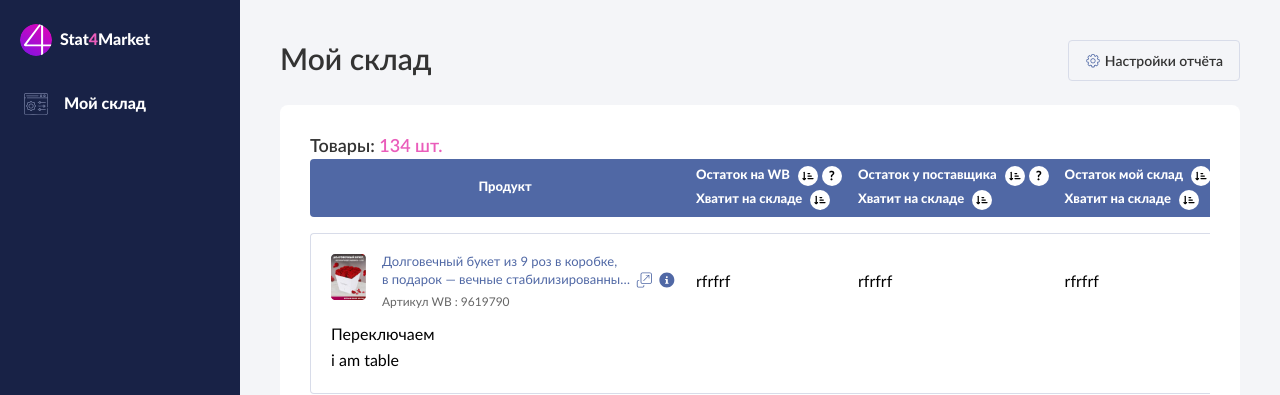
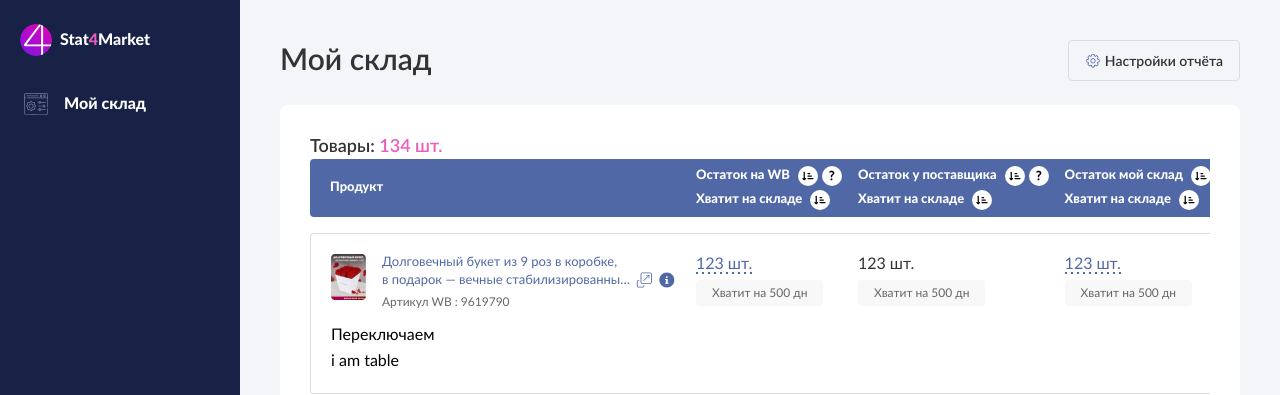
Before and after one commit to dartweider2000/stat4market-test, a Vue app: page / in a window 1280 px wide. Shown: the top 395 px of the page. Built offline with nearby package versions, Linux system fonts and the light colour scheme.

Commit message:
almost did first row

```diff
--- a/package.json
+++ b/package.json
@@ -11,6 +11,7 @@
     "type-check": "vue-tsc --build --force"
   },
   "dependencies": {
+    "@vueuse/core": "^11.0.3",
     "pinia": "^2.1.7",
     "vue": "^3.4.29",
     "vue-router": "^4.3.3"
--- /dev/null
+++ b/src/components/blue-button.vue
@@ -0,0 +1,25 @@
+<script setup lang="ts">
+  withDefaults(
+    defineProps<{
+      to?: string;
+    }>(),
+    { to: "/" }
+  );
+
+  defineSlots<{
+    default: () => any;
+  }>();
+</script>
+
+<template>
+  <router-link :to="to" class="btn">
+    <slot> Посмотреть </slot>
+  </router-link>
+</template>
+
+<style scoped lang="scss">
+  .btn {
+    @apply px-[8px] py-[5px] text-center rounded-[4px] bg-[--blue] text-white leading-[16px];
+    font-size: 12px;
+  }
+</style>
--- /dev/null
+++ b/src/components/icon/icon-close.vue
@@ -0,0 +1,10 @@
+<script setup lang="ts"></script>
+
+<template>
+  <symbol id="close" viewBox="0 0 10 10">
+    <path d="M0.5 0.5L9.5 9.5" stroke="currentColor" />
+    <path d="M9.5 0.5L0.5 9.5" stroke="currentColor" />
+  </symbol>
+</template>
+
+<style scoped lang="scss"></style>
--- a/src/components/main-table/main-table-cols.vue
+++ b/src/components/main-table/main-table-cols.vue
@@ -47,7 +47,6 @@
       }
       // .colgroup__col_8
       &_8 {
-        // @apply min-w-[190px] w-full;
       }
     }
   }
--- a/src/components/main-table/main-table-header/main-table-header.vue
+++ b/src/components/main-table/main-table-header/main-table-header.vue
@@ -91,7 +91,7 @@
     }
 
     &__inner {
-      @apply grid gap-[4px] whitespace-nowrap;
+      @apply grid gap-[4px] whitespace-nowrap text-left;
     }
 
     // .table-header__product
@@ -99,33 +99,33 @@
       @apply text-white leading-[18px] rounded-l-[4px];
       font-size: 13px;
     }
-    // .table-header__wb-rest
     &__wb-rest {
-      // @apply min-w-[150px];
     }
     // .table-header__provider-rest
     &__provider-rest {
-      // @apply min-w-[195px];
     }
     // .table-header__my-rest
     &__my-rest {
-      // @apply min-w-[175px];
     }
     // .table-header__all-rest
     &__all-rest {
-      // @apply min-w-[140px];
     }
     // .table-header__in-road
     &__in-road {
-      // @apply min-w-[150px];
+      & > * {
+        @apply whitespace-normal;
+      }
     }
     // .table-header__order-speed
     &__order-speed {
-      // @apply min-w-[155px];
     }
     // .table-header__change-history
     &__change-history {
       @apply rounded-r-[4px];
+
+      & > * {
+        @apply whitespace-normal;
+      }
     }
   }
 </style>
--- a/src/components/main-table/main-table-row.vue
+++ b/src/components/main-table/main-table-row.vue
@@ -1,5 +1,16 @@
 <script setup lang="ts">
   import ProductDescription from "@/components/product-description.vue";
+  import StorageCell from "@/components/storage-cell.vue";
+  import SelectionNumber from "@/components/selection-number.vue";
+  import BlueButton from "@/components/blue-button.vue";
+  import { ref } from "vue";
+
+  const num = ref<number>(123);
+  const changeValueHandler = (v: number) => {
+    num.value = v || 0;
+  };
+
+  const specNum = ref<number>(30);
 </script>
 
 <template>
@@ -13,25 +24,69 @@
       </div>
     </td>
     <td class="data-row__data">
-      <div class="data-row__cell">rfrfrf</div>
+      <div class="data-row__cell">
+        <storage-cell :days="500">
+          <selection-number
+            :value="num"
+            :can-interactive="true"
+            @change-value="changeValueHandler"
+          />
+        </storage-cell>
+      </div>
     </td>
     <td class="data-row__data">
-      <div class="data-row__cell">rfrfrf</div>
+      <div class="data-row__cell">
+        <storage-cell :days="500">
+          <selection-number :value="num" :can-interactive="false" />
+        </storage-cell>
+      </div>
     </td>
     <td class="data-row__data">
-      <div class="data-row__cell">rfrfrf</div>
+      <div class="data-row__cell">
+        <storage-cell :days="500">
+          <selection-number
+            :value="num"
+            :can-interactive="true"
+            @change-value="changeValueHandler"
+          />
+        </storage-cell>
+      </div>
     </td>
     <td class="data-row__data">
-      <div class="data-row__cell">rfrfrf</div>
+      <div class="data-row__cell">
+        <storage-cell :days="500">
+          <selection-number :value="num" :can-interactive="false" />
+        </storage-cell>
+      </div>
     </td>
     <td class="data-row__data">
-      <div class="data-row__cell">rfrfrf</div>
+      <div class="data-row__cell">
+        <selection-number
+          :value="num"
+          :can-interactive="true"
+          @change-value="changeValueHandler"
+        />
+      </div>
     </td>
     <td class="data-row__data">
-      <div class="data-row__cell">rfrfrf</div>
+      <div class="data-row__cell">
+        <div class="order-speed">
+          <selection-number
+            :value="num"
+            :can-interactive="true"
+            measure="шт. / день"
+            @change-value="changeValueHandler"
+          />
+          <div class="order-speed__computed">
+            {{ num * specNum }} шт. / {{ specNum }} дней
+          </div>
+        </div>
+      </div>
     </td>
     <td class="data-row__data">
-      <div class="data-row__cell">rfrfrf</div>
+      <div class="data-row__cell">
+        <blue-button />
+      </div>
     </td>
   </tr>
   <tr class="toggle-row">
@@ -62,6 +117,7 @@
     // .data-row__data
     &__data {
       @apply pt-[20px] pb-[12px] px-[8px] border-solid border-t-[1px] border-[--blue-light];
+      vertical-align: top;
 
       &:first-child {
         @apply pl-[20px] border-l-[1px] rounded-tl-[4px];
@@ -70,6 +126,9 @@
       &:last-child {
         @apply pr-[20px] border-r-[1px] rounded-tr-[4px];
       }
+
+      // &_vertical-start {
+      // }
     }
     // .data-row__cell
     &__cell {
@@ -102,4 +161,13 @@
       @apply px-[20px] pb-[20px] border-solid border-[1px] border-t-0 border-[--blue-light] rounded-b-[4px];
     }
   }
+
+  .order-speed {
+    @apply grid gap-[6px];
+    // .order-speed__computed
+    &__computed {
+      @apply text-[--black] leading-[20px];
+      font-size: 14px;
+    }
+  }
 </style>
--- a/src/components/product-description.vue
+++ b/src/components/product-description.vue
@@ -11,10 +11,10 @@
     </div>
     <div class="product__right">
       <div class="product__interactive">
-        <a href="/" class="product__link"
+        <router-link to="/" class="product__link"
           >Долговечный букет из 9 роз в коробке, в подарок — вечные
-          стабилизированные цветы,</a
-        >
+          стабилизированные цветы,
+        </router-link>
         <div class="product__icons">
           <a href="/" class="product__link-icon">
             <svg width="16" height="16">
--- /dev/null
+++ b/src/components/selection-number.vue
@@ -0,0 +1,156 @@
+<script setup lang="ts">
+  import { onClickOutside, useResizeObserver } from "@vueuse/core";
+  import { computed, onMounted, ref, toRefs, watch } from "vue";
+
+  const props = withDefaults(
+    defineProps<{
+      value: number;
+      measure?: string;
+      canInteractive?: boolean;
+    }>(),
+    { canInteractive: true, measure: "шт." }
+  );
+  const { value, canInteractive } = toRefs(props);
+
+  const emit = defineEmits<{
+    "change-value": [value: number];
+  }>();
+
+  const currentNumber = computed({
+    get: () => value.value,
+    set: (value: number) => emit("change-value", value),
+  });
+
+  const isInteractiveMode = ref<boolean>(false);
+  const localCopy = ref<number>(currentNumber.value);
+  const isSaved = computed(() => localCopy.value === currentNumber.value);
+  watch(currentNumber, (value) => {
+    localCopy.value = value;
+  });
+
+  const inputEl = ref<HTMLInputElement | null>(null);
+  const barEl = ref<HTMLElement | null>(null);
+  const barElWidth = ref<number>(0);
+  const barElWidthElHeight = computed(() => `${barElWidth.value + 20}px`);
+  useResizeObserver(barEl, () => {
+    barElWidth.value = barEl.value!.offsetWidth;
+  });
+
+  const openInteractiveMode = () => {
+    if (canInteractive.value) isInteractiveMode.value = true;
+  };
+
+  const acceptButtonClickHandler = () => {
+    currentNumber.value = localCopy.value;
+  };
+
+  const closeButtonClickHandler = () => {
+    localCopy.value = currentNumber.value;
+  };
+
+  onMounted(() => {
+    onClickOutside(inputEl, () => {
+      if (!inputEl.value) return;
+
+      isInteractiveMode.value = false;
+    });
+  });
+</script>
+
+<template>
+  <div class="selection-number">
+    <div v-if="!isInteractiveMode" class="selection-number__view view">
+      <div
+        ref="barEl"
+        class="view__bar"
+        :class="{ 'not-interactive': !canInteractive }"
+        @click="openInteractiveMode"
+      >
+        <div class="view__number">{{ localCopy }}</div>
+        <div v-if="isSaved" class="view__measure">{{ measure }}</div>
+        <svg v-if="canInteractive" height="2" class="view__decoration">
+          <line
+            x1="0"
+            y1="50%"
+            x2="100%"
+            y2="1"
+            stroke="var(--blue)"
+            stroke-width="2"
+            stroke-dasharray="2 4"
+          />
+        </svg>
+      </div>
+      <div v-if="!isSaved" class="view__confirm">
+        <button class="view__accept" @click="acceptButtonClickHandler">
+          <svg width="12" height="12">
+            <use xlink:href="#check"></use>
+          </svg>
+        </button>
+        <button class="view__close" @click="closeButtonClickHandler">
+          <svg width="12" height="12">
+            <use xlink:href="#close"></use>
+          </svg>
+        </button>
+      </div>
+    </div>
+    <div v-else class="selection-number__interactive">
+      <input ref="inputEl" v-model="localCopy" type="number" min="0" />
+    </div>
+  </div>
+</template>
+
+<style scoped lang="scss">
+  .selection-number {
+    // .selection-number__view
+    &__view {
+    }
+    // .selection-number__interactive
+    &__interactive {
+      & > input {
+        @apply outline-none max-w-[140px];
+        width: v-bind("barElWidthElHeight");
+        min-width: none;
+      }
+    }
+  }
+  .view {
+    @apply grid grid-flow-col justify-start items-center gap-[8px];
+    // .view__bar
+    &__bar {
+      @apply text-[--blue] leading-[20px] grid grid-flow-col items-center justify-start relative gap-[4px];
+
+      &:not(.not-interactive) {
+        @apply cursor-pointer;
+      }
+
+      &.not-interactive {
+        @apply text-[--black];
+      }
+    }
+    // .view__number
+    &__number {
+    }
+    // .view__measure
+    &__measure {
+    }
+    &__decoration {
+      @apply absolute bottom-0 left-0 w-full;
+    }
+    // .view__confirm
+    &__confirm {
+      @apply grid grid-flow-col justify-start items-center gap-[4px];
+
+      & > * {
+        @apply p-[4px] rounded-[4px];
+      }
+    }
+    // .view__accept
+    &__accept {
+      @apply text-white bg-[--blue];
+    }
+    // .view__close
+    &__close {
+      @apply text-[--blue] bg-white border-[1px] border-solid border-[--blue-light];
+    }
+  }
+</style>
--- /dev/null
+++ b/src/components/storage-cell.vue
@@ -0,0 +1,33 @@
+<script setup lang="ts">
+  defineSlots<{
+    default: () => any;
+  }>();
+
+  defineProps<{
+    days: number;
+  }>();
+</script>
+
+<template>
+  <div class="storage-cell">
+    <div class="storage-cell__top">
+      <slot />
+    </div>
+    <div class="storage-cell__has">Хватит на {{ days }} дн</div>
+  </div>
+</template>
+
+<style scoped lang="scss">
+  .storage-cell {
+    @apply grid gap-[4px] justify-start;
+    // .storage-cell__top
+    &__top {
+      @apply mb-[2px];
+    }
+    // .storage-cell__has
+    &__has {
+      @apply text-[--brown] bg-[--gray-light-more] leading-[16px] px-[16px] py-[5px] text-center rounded-[4px];
+      font-size: 12px;
+    }
+  }
+</style>
--- a/src/components/svg-sprite.vue
+++ b/src/components/svg-sprite.vue
@@ -11,6 +11,8 @@
   import IconStore from "@/components/icon/icon-store.vue";
   import IconTelegram from "@/components/icon/icon-telegram.vue";
   import IconVk from "@/components/icon/icon-vk.vue";
+  import IconCheck from "@/components/icon/icon-check.vue";
+  import IconClose from "@/components/icon/icon-close.vue";
 </script>
 
 <template>
@@ -27,6 +29,8 @@
     <icon-store />
     <icon-telegram />
     <icon-vk />
+    <icon-check />
+    <icon-close />
   </svg>
 </template>
 
```
Also changed, not shown: src/components/icon/icon-check.vue (added, +15 -0 lines), 1 other file (tests, documents, lock files or other folders).
